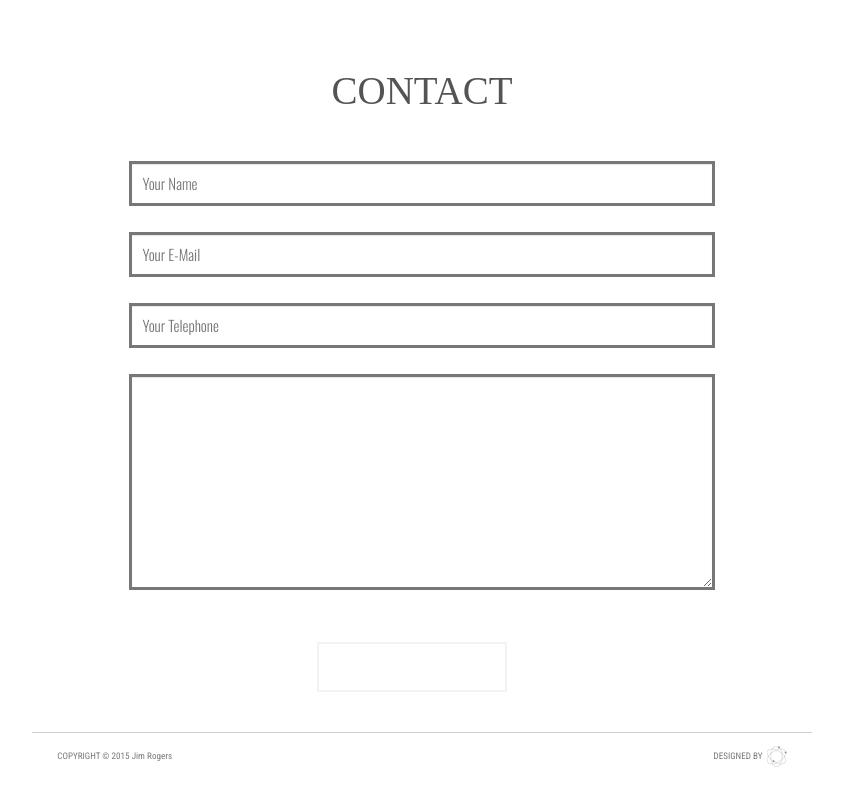
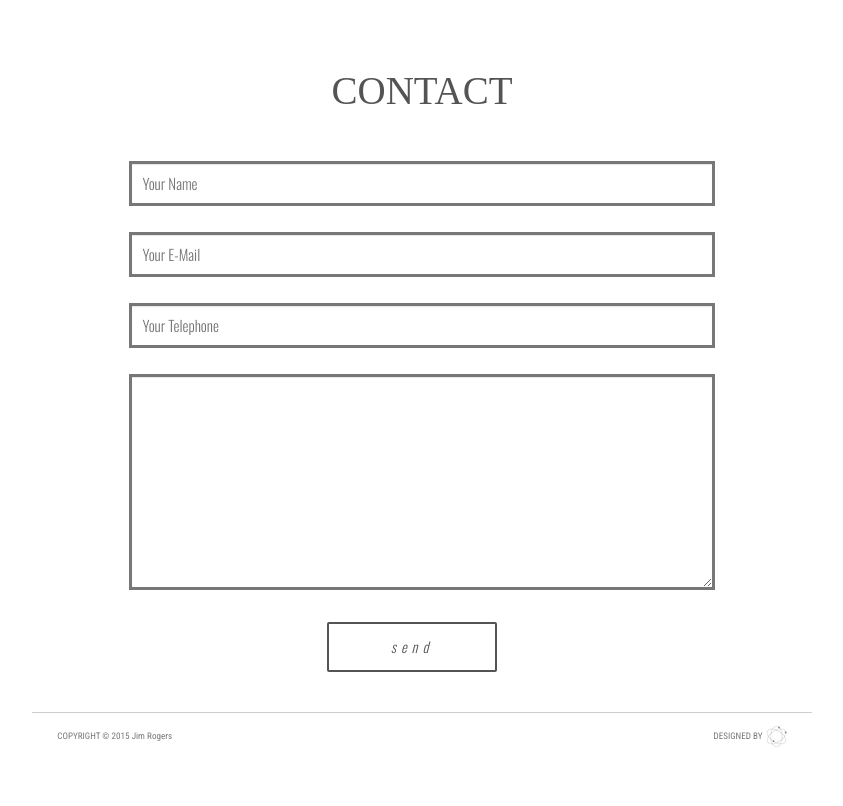
Before and after one commit to JimRogers/jimrogerswebsite, a Jekyll site: the page built from contact/index.html, in a window 1280 px wide. Shown: the top 806 px of the page, without its empty margins (218-1061 px from the left). Built offline with Jekyll 4.4.1, drawn with Linux system fonts in a browser that asks for light colours; comment, search, counter and statistics services are not loaded.

Commit message:
Add new styling to contact form button

```diff
--- a/css/style.css
+++ b/css/style.css
@@ -245,28 +245,32 @@ Buttons
 }
 .btn-subscribe {
   background:transparent;
-  color:#fff;
-  border:2px solid #f2f2f2 !important;
-  font-size:1.3em !important;
+  color:#545454 !important;
+  border:2px solid #545454 !important;
+  font-size:1.1em !important;
   font-weight:200 !important;
-  font-family: "Oswald";
+  font-family:"Oswald";
   border-radius:0px !important;
   padding:13px !important;
   letter-spacing:5px;
-  width:190px;
+  width:170px;
   margin-right:20px;
-  margin-top:30px;
+  margin-top:10px;
   border-radius:2px !important;
-  text-transform:italic !important;
+  font-style:italic !important;
 }
-.btn-subscribe a {
-  color:#fff;
+.btn-subscribe  a {
+  color:#545454 !important;
 }
-.btn-subscribe:hover {
-  background:#f2f2f2;
-  color:#414141 !important;
-  border:2px solid #f2f2f2 !important;
-  transition: all 0.7s ease !important;
+.btn-subscribe :hover {
+  background:#545454;
+  color:#fff !important;
+  border:2px solid #545454 !important;
+  transition: all 0.4s ease !important;
+}
+.btn-subscribe  a:hover {
+  color:#fff !important;
+  text-decoration:none;
 }
 
 .btn-enter {
```
